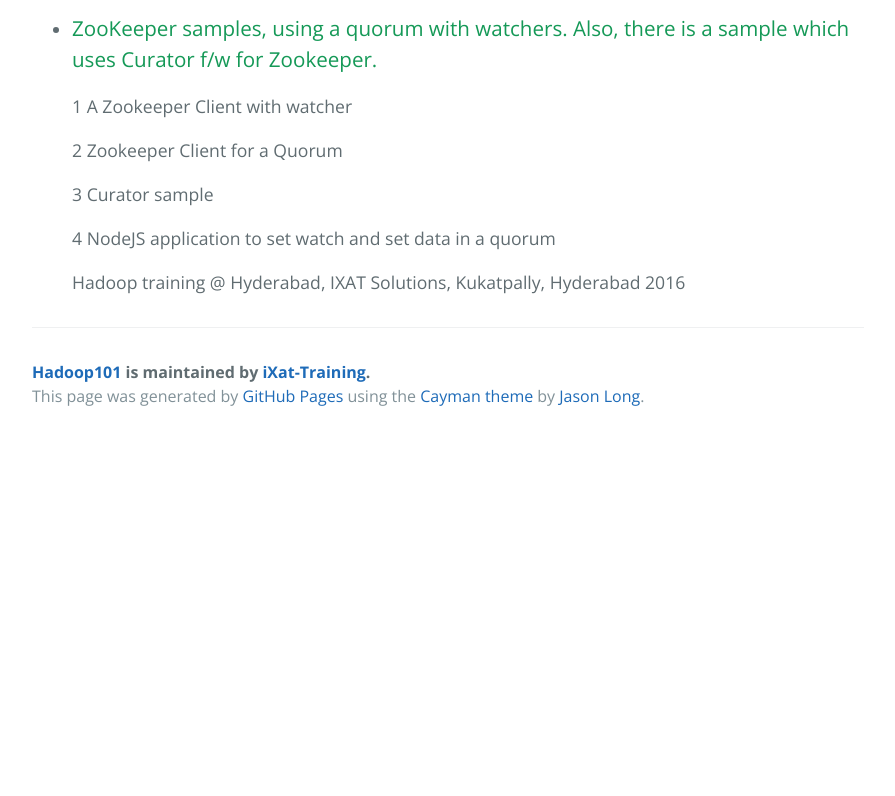
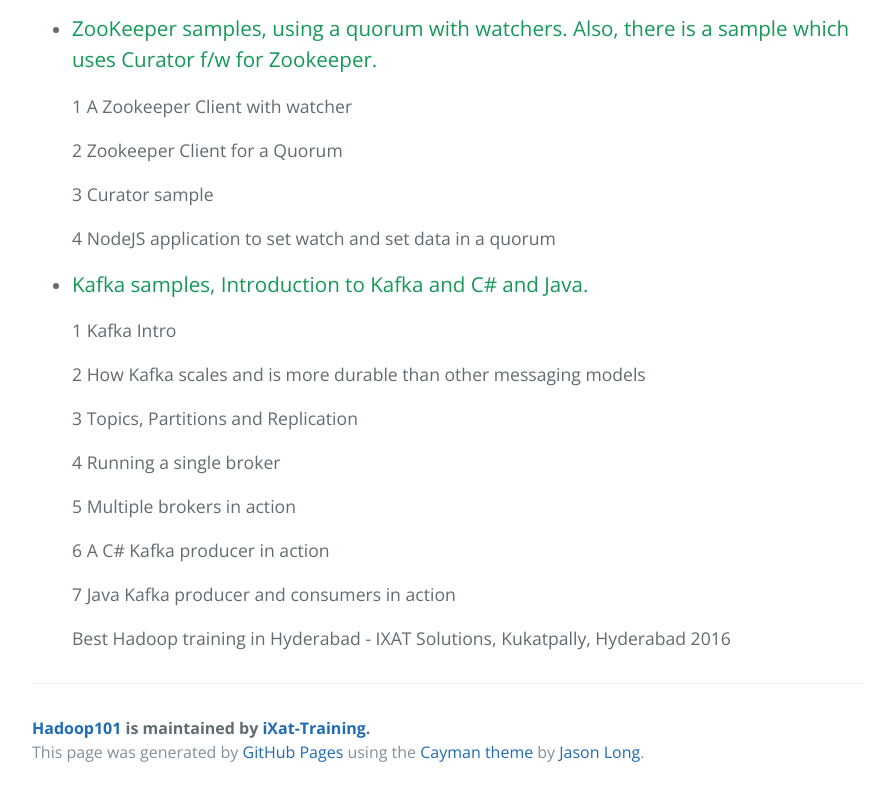
Before and after one commit to iXat-Training/Hadoop101, a plain HTML site: page index.html in a window 1280 px wide. Shown: the part 2249-3045 px from the top of the page, without its empty margins (192-1087 px from the left). Before the commit the page ends 2689 px from the top, so only its background shows below. Drawn offline with nearby package versions, Linux system fonts and the light colour scheme.

```diff
--- a/index.html
+++ b/index.html
@@ -90,8 +90,26 @@
 <p>3 Curator sample</p>
 
 <p>4 NodeJS application to set watch and set data in a quorum</p>
+</li>
+<li>
+<h3>
+<a id="kafka-samples-introduction-to-kafka-and-c-and-java" class="anchor" href="#kafka-samples-introduction-to-kafka-and-c-and-java" aria-hidden="true"><span aria-hidden="true" class="octicon octicon-link"></span></a>Kafka samples, Introduction to Kafka and C# and Java.</h3>
 
-<p>Hadoop training @ Hyderabad, IXAT Solutions, Kukatpally, Hyderabad 2016</p>
+<p>1 Kafka Intro</p>
+
+<p>2 How Kafka scales and is more durable than other messaging models</p>
+
+<p>3 Topics, Partitions and Replication</p>
+
+<p>4 Running a single broker</p>
+
+<p>5 Multiple brokers in action</p>
+
+<p>6 A C# Kafka producer in action</p>
+
+<p>7 Java Kafka producer and consumers in action</p>
+
+<p>Best Hadoop training in Hyderabad - IXAT Solutions, Kukatpally, Hyderabad 2016</p>
 </li>
 </ul>
 
```
Also changed, not shown: params.json (+1 -1 lines).
